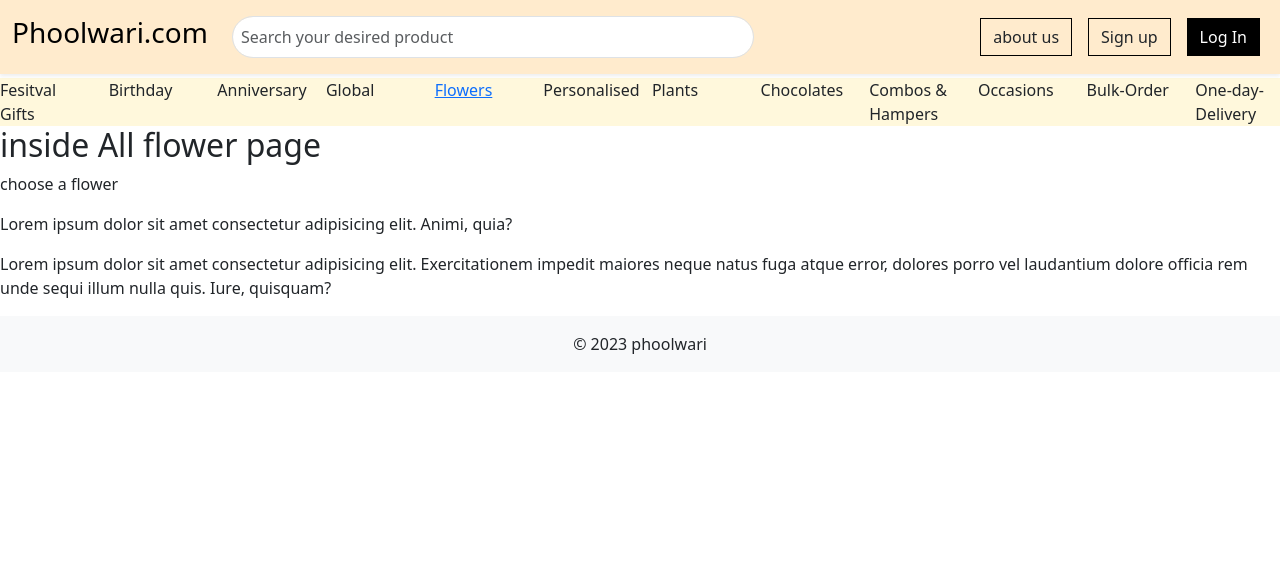
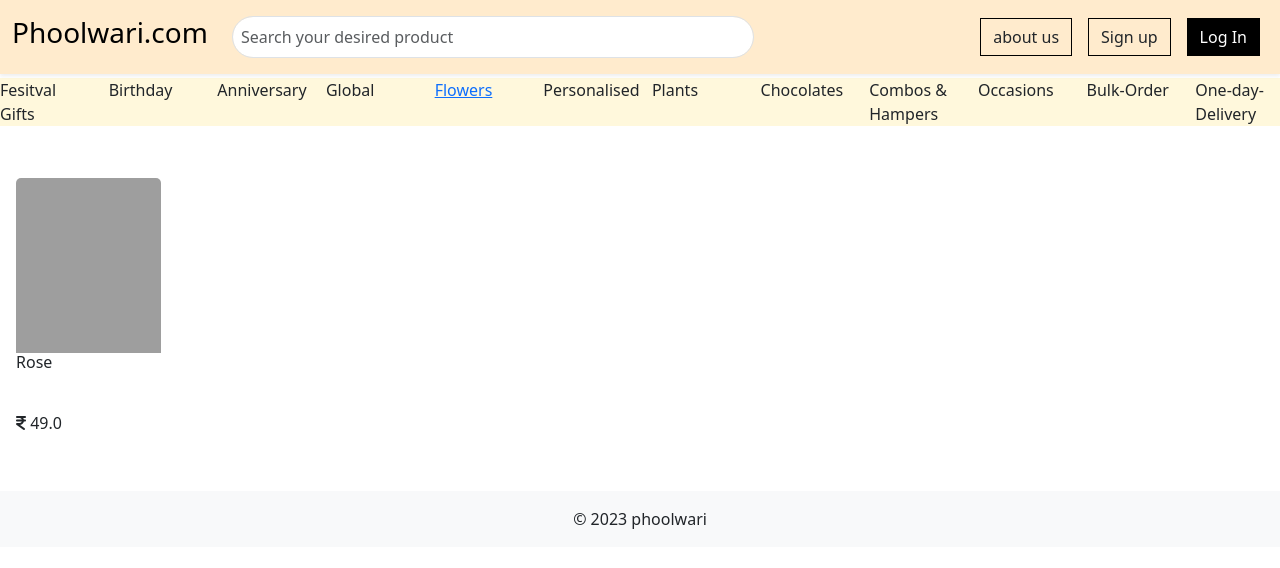
Before and after one commit to Gautam-kr-Chauhan/phoolwari, a Django app: page /flower/all_flowers/ in a window 1280 px wide. Shown: the top 568 px of the page. Run offline with Django 4.2, Linux system fonts and the light colour scheme; data comes from the database, SQL or seed files in the repository; some libraries are stand-ins or nearby versions; grey boxes are pictures that could not be loaded.

Commit message:
image problem solved

```diff
--- a/flower/views.py
+++ b/flower/views.py
@@ -1,5 +1,13 @@
 from django.shortcuts import render,redirect
+from flower.models import Flower,Category
+# Create your views here.
 
-# Create your views here.
 def all_flowers(request):
-    return render(request,'page/all_flowers.html')
+    flowers = Flower.objects.all()
+    categories = Category.objects.all().order_by('category')
+    # print(flowers.query)
+    context = {
+        "flowers" : flowers,
+        "categories" : categories,
+    }
+    return render(request, "page/all_flowers.html", context)
--- a/pages/urls.py
+++ b/pages/urls.py
@@ -1,6 +1,11 @@
 from django.urls import path
 from pages.views import index,about
+
+from django.conf import settings
+from django.conf.urls.static import static
 urlpatterns = [
     path('',index,name='index'),
     path('about',about,name="about"),
 ]
+
+urlpatterns+=static(settings.MEDIA_URL,document_root=settings.MEDIA_ROOT)
--- a/templates/page/all_flowers.html
+++ b/templates/page/all_flowers.html
@@ -1,13 +1,31 @@
 {% extends "base.html" %}
 {% block title %}|| all flowers{% endblock title %}
 {% block content %}
-    <h2>inside All flower page</h2>
-    <p>choose a flower</p>
-    <p>Lorem ipsum dolor sit amet consectetur adipisicing elit. Animi, quia?</p>
-    <p>Lorem ipsum dolor sit amet consectetur adipisicing elit. Exercitationem
-        impedit maiores neque natus fuga atque error, dolores porro vel laudantium
-        dolore officia rem unde sequi illum nulla quis. Iure, quisquam?</p>
+<div class="row">
+    {% comment %} <div class="col-md-2">
+        {% include 'sidebar.html' %}
+    </div> {% endcomment %}
+    <div class="col-md-10">
+        <div class="container my-5">
+            {% if flowers %}
+            <div class="row">
+                {% for flower in flowers %}
+                <div class="col-sm-2">
+                    <div class="card border-0 m-1">
+                        <img src="{{flower.image.url}}" class="card-img-top" style="height: 175px;">
+                        <div class="card-body p-0">
+                            <h6 class="card-text" style="height: 50px;">{{flower.name}}</h6>
+                            <p class="my-1"><i class="fa-solid fa-indian-rupee-sign"></i> {{flower.price}}</p>
+                            {% comment %} <a href="{% url 'book_details' flower.id %}" class="btn btn-sm btn-outline-primary w-100">Details</a> {% endcomment %}
+                        </div>
+                    </div>
+                </div>
+                {% endfor %}
+            </div>
+            {% else %}
+            <h3 class="text-center my-3">No Flowers Available</h3>
+            {% endif %}
+        </div>
+    </div>
+</div>
 {% endblock content %}
-
-
-bjkjbjkjghjhygguyuhbhu
```
